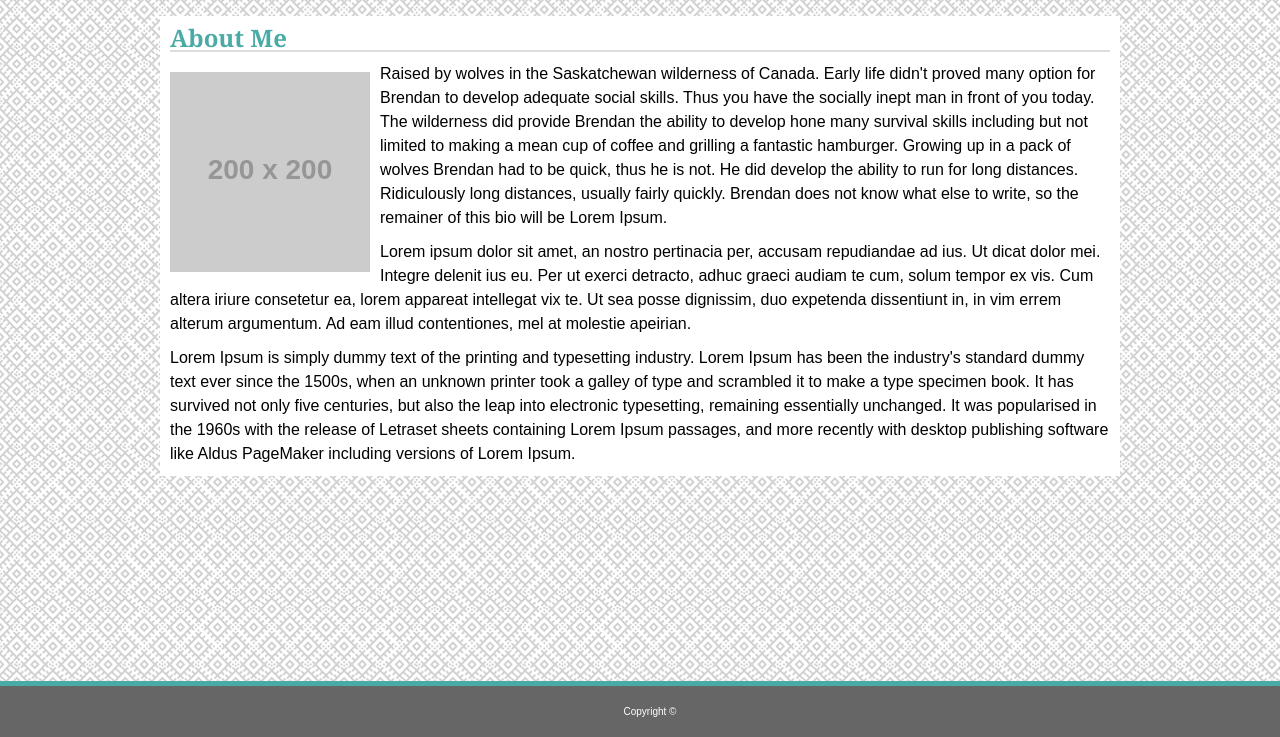
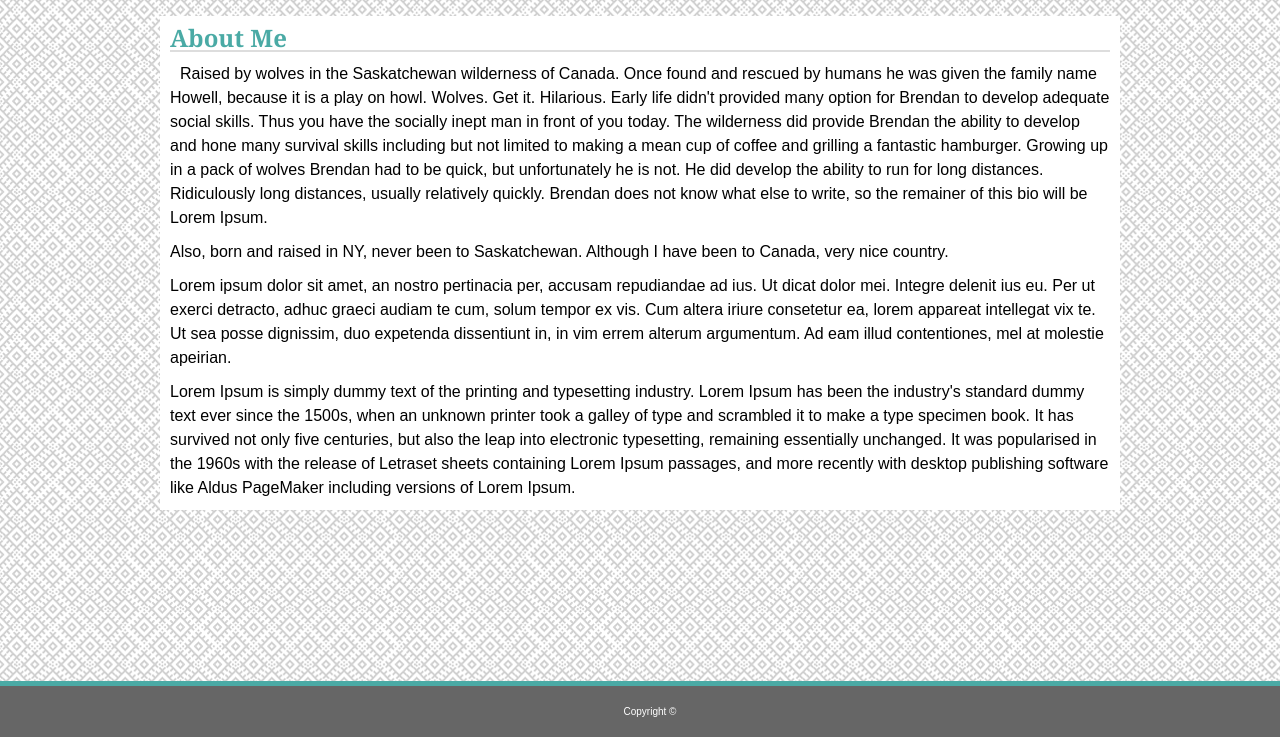
Before and after one commit to bhowell841/Basic-Portfolio, a plain HTML site: page index.html in a window 1280 px wide. Shown: the part 63-800 px from the top of the page. Drawn offline with Linux system fonts and the light colour scheme; placeholder pictures from the web are drawn by us.

Commit message:
screwing things up

```diff
--- a/index.html
+++ b/index.html
@@ -4,6 +4,7 @@
         <meta charset="UTF-8">
         <title>Portfolio Website</title>
         <link rel="stylesheet" type="text/css" href="assets/css/style.css">
+                        <!-- "assets/images/profile.jpeg"> -->
     </head>
 
 <body>
@@ -23,10 +24,12 @@
         <section id="bio">
 
                     <h2>About Me</h2>
+                    <img id="bio-image" href="url(profile).jpg">
+                    <!-- <img id="bio-image" src="https://placehold.it/200x200"> -->
 
-                    <img id="bio-image" src="https://placehold.it/200x200">
-
-                    <p>Raised by wolves in the Saskatchewan wilderness of Canada.  Early life didn't proved many option for Brendan to develop adequate social skills.  Thus you have the socially inept man in front of you today.  The wilderness did provide Brendan the ability to develop hone many survival skills including but not limited to making a mean cup of coffee and grilling a fantastic hamburger.  Growing up in a pack of wolves Brendan had to be quick, thus he is not.  He did develop the ability to run for long distances.  Ridiculously long distances, usually fairly quickly.  Brendan does not know what else to write, so the remainer of this bio will be Lorem Ipsum.</p>
+                    <p>Raised by wolves in the Saskatchewan wilderness of Canada.  Once found and rescued by humans he was given the family name Howell, because it is a play on howl.  Wolves.  Get it.  Hilarious. Early life didn't provided many option for Brendan to develop adequate social skills.  Thus you have the socially inept man in front of you today.  The wilderness did provide Brendan the ability to develop and hone
+                        many survival skills including but not limited to making a mean cup of coffee and grilling a fantastic hamburger.  Growing up in a pack of wolves Brendan had to be quick, but unfortunately he is not.  He did develop the ability to run for long distances.  Ridiculously long distances, usually relatively quickly.  Brendan does not know what else to write, so the remainer of this bio will be Lorem Ipsum.</p>
+                    <p>Also, born and raised in NY, never been to Saskatchewan.  Although I have been to Canada, very nice country.</p>
                     <p>Lorem ipsum dolor sit amet, an nostro pertinacia per, accusam repudiandae ad ius. Ut dicat dolor mei. Integre delenit ius eu. Per ut exerci detracto, adhuc graeci audiam te cum, solum tempor ex vis. Cum altera iriure consetetur ea, lorem appareat intellegat vix te. Ut sea posse dignissim, duo expetenda dissentiunt in, in vim errem alterum argumentum. Ad eam illud contentiones, mel at molestie apeirian.</p>
                     <p>Lorem Ipsum is simply dummy text of the printing and typesetting industry. Lorem Ipsum has been the industry's standard dummy text ever since the 1500s, when an unknown printer took a galley of type and scrambled it to make a type specimen book. It has survived not only five centuries, but also the leap into electronic typesetting, remaining essentially unchanged. It was popularised in the 1960s with the release of Letraset sheets containing Lorem Ipsum passages, and more recently with desktop publishing software like Aldus PageMaker including versions of Lorem Ipsum.</p>
 
```
Also changed, not shown: assets/css/profile2.jpg (added), assets/images/profile.jpeg (added).
